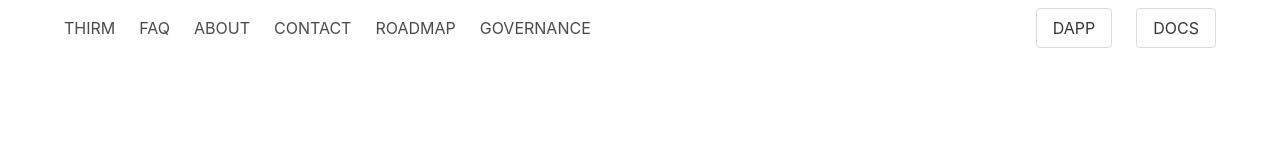
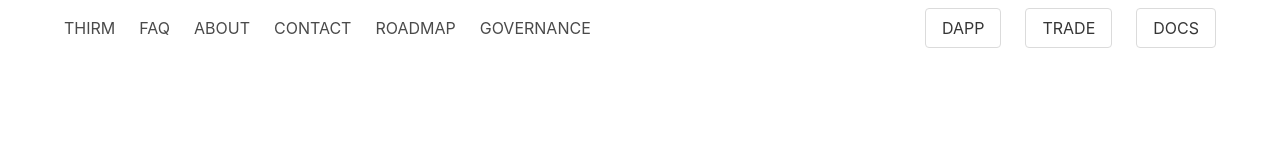
Before and after one commit to SuhailCM/thirmprotocol.github.io, a Vue app: page /roadmap in a window 1280 px wide. Shown: the top 160 px of the page. Built offline with nearby package versions, Linux system fonts and the light colour scheme; what vue-plugin-load-script would draw is missing.

Commit message:
Update App.vue

```diff
--- a/src/App.vue
+++ b/src/App.vue
@@ -18,6 +18,9 @@
 					<b-navbar-item target="_blank" href="https://dapp.thirm.com/">
 						<b-button>DAPP</b-button>
 					</b-navbar-item>
+	                                <b-navbar-item target="_blank" href="https://matcha.xyz/markets/0xb526fd41360c98929006f3bdcbd16d55de4b0069">
+						<b-button>TRADE</b-button>
+					</b-navbar-item>
 					<b-navbar-item target="_blank" href="https://docs.thirm.com/">
 						<b-button>DOCS</b-button>
 					</b-navbar-item>
```
